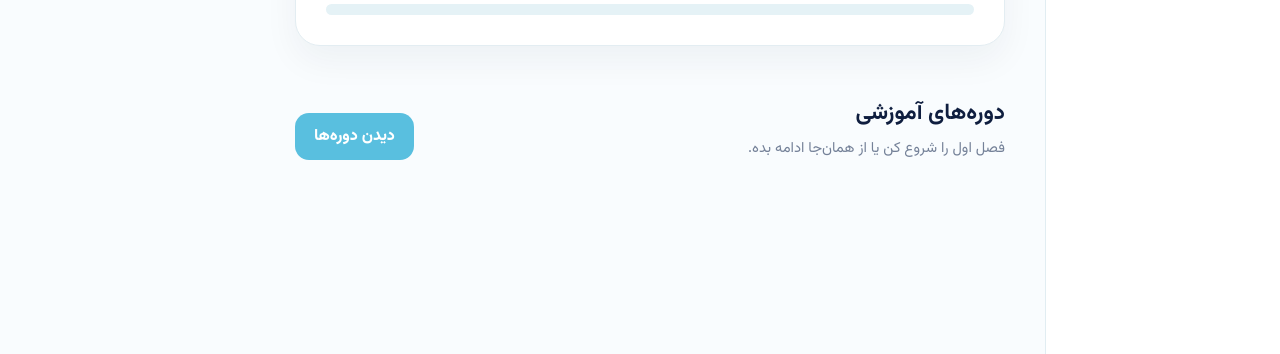
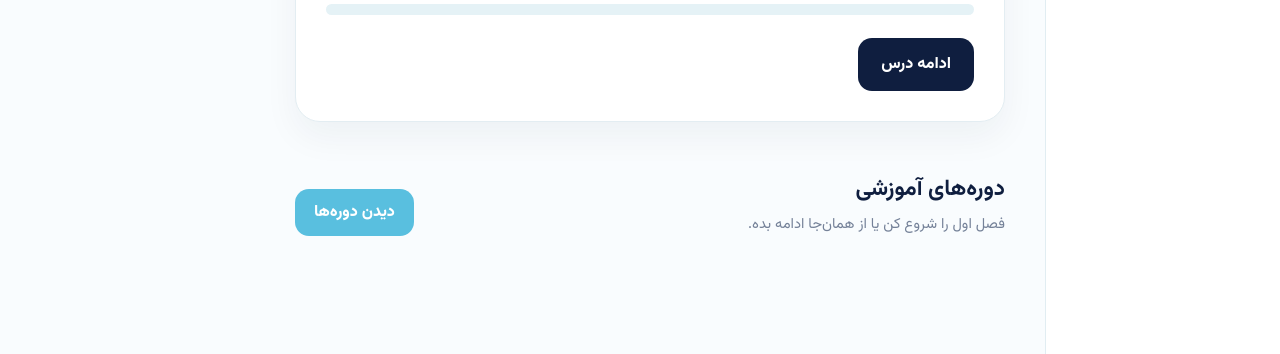
Before and after one commit to Aynaz-ctrl/Nova, a plain HTML site: page dashboard.html in a window 1280 px wide. Shown: the part 446-800 px from the top of the page. Drawn offline with Linux system fonts and the light colour scheme.

Commit message:
Restore continue lesson button

```diff
--- a/dashboard.html
+++ b/dashboard.html
@@ -35,6 +35,7 @@
         <div class="lesson-top"><span>پیشرفت کوتاه تو</span><strong id="progress-number">۰٪</strong></div>
         <h2 id="lesson-title">هوش مصنوعی چیست؟</h2>
         <div class="progress-track" aria-label="پیشرفت درس"><span id="progress-fill"></span></div>
+        <a class="lesson-button" id="continue-lesson" href="lesson.html?v=1">ادامه درس</a>
       </section>
 
       <section class="courses" id="courses">
```
